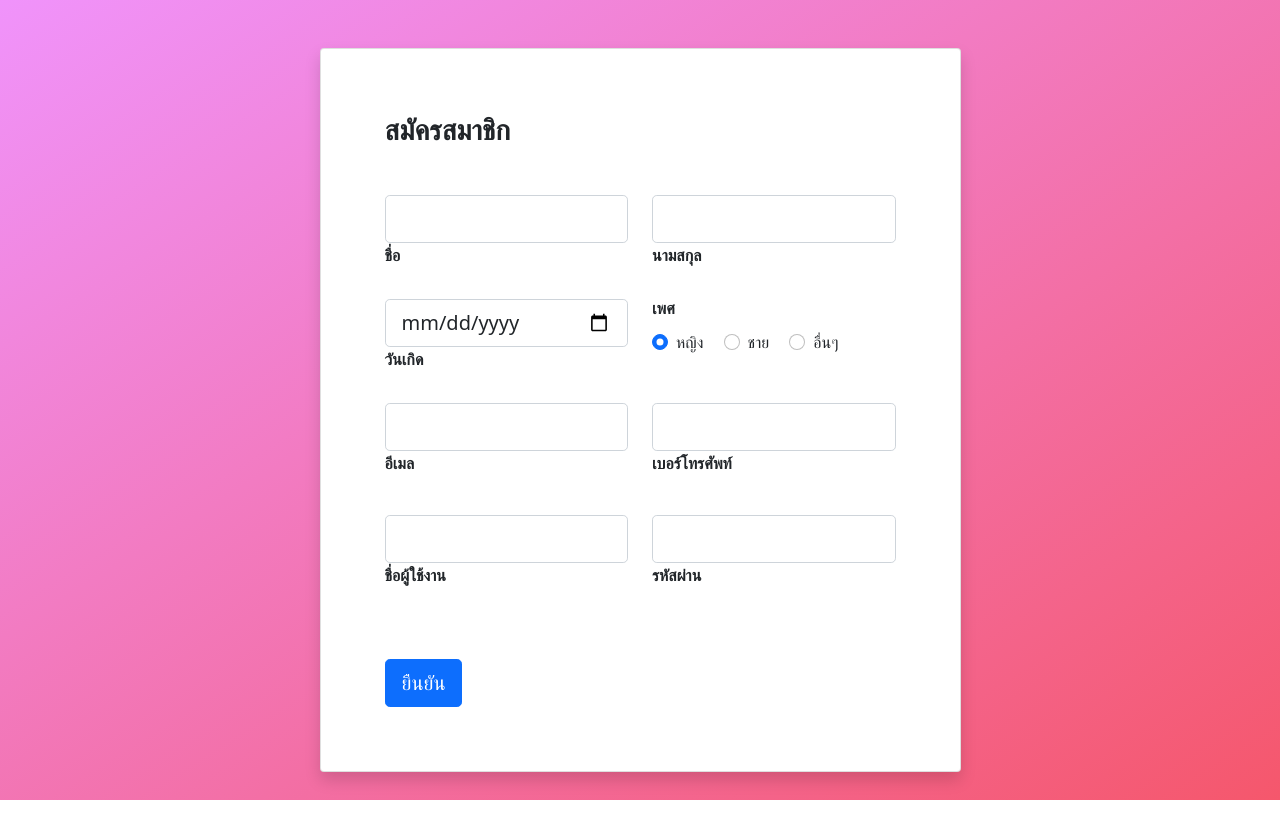
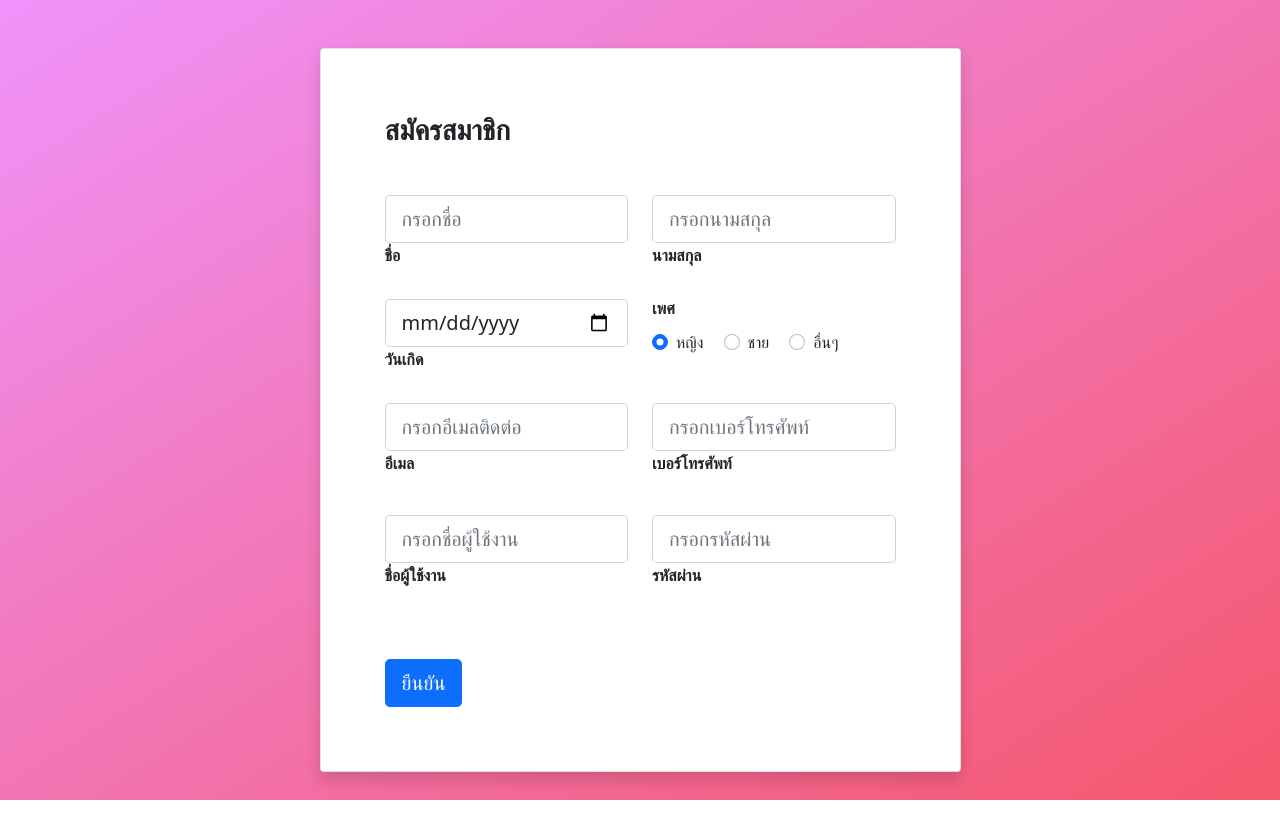
Before and after one commit to danusonn/project-fit, a PHP site: page /register.php in a window 1280 px wide. Run offline with PHP 8.4, Linux system fonts and the light colour scheme.

Commit message:
edit register

```diff
--- a/register.php
+++ b/register.php
@@ -24,13 +24,13 @@
                                 <div class="row">
                                     <div class="col-md-6 mb-4">
                                         <div class="form-outline">
-                                            <input type="text" id="firstName" class="form-control form-control-lg" />
+                                            <input type="text" id="firstName" class="form-control form-control-lg" placeholder="กรอกชื่อ">
                                             <label class="form-label" for="firstName"><b>ชื่อ</b></label>
                                         </div>
                                     </div>
                                     <div class="col-md-6 mb-4">
                                         <div class="form-outline">
-                                            <input type="text" id="lastName" class="form-control form-control-lg" />
+                                            <input type="text" id="lastName" class="form-control form-control-lg" placeholder="กรอกนามสกุล">
                                             <label class="form-label" for="lastName"><b>นามสกุล</b></label>
                                         </div>
                                     </div>
@@ -65,13 +65,13 @@
                                     <div class="col-md-6 mb-4 pb-2">
                                         <div class="form-outline">
                                             <input type="email" id="emailAddress"
-                                                class="form-control form-control-lg" />
+                                                class="form-control form-control-lg" placeholder="กรอกอีเมลติดต่อ">
                                             <label class="form-label" for="emailAddress"><b>อีเมล</b></label>
                                         </div>
                                     </div>
                                     <div class="col-md-6 mb-4 pb-2">
                                         <div class="form-outline">
-                                            <input type="tel" id="phoneNumber" class="form-control form-control-lg" />
+                                            <input type="tel" id="phoneNumber" class="form-control form-control-lg" placeholder="กรอกเบอร์โทรศัพท์">
                                             <label class="form-label" for="phoneNumber"><b>เบอร์โทรศัพท์</b></label>
                                         </div>
                                     </div>
@@ -80,13 +80,13 @@
                                 <div class="col-md-6 mb-4 pb-2">
                                         <div class="form-outline">
                                             <input type="text" id="username"
-                                                class="form-control form-control-lg" />
+                                                class="form-control form-control-lg" placeholder="กรอกชื่อผู้ใช้งาน">
                                             <label class="form-label" for="username"><b>ชื่อผู้ใช้งาน</b></label>
                                         </div>
                                     </div>
                                     <div class="col-md-6 mb-4 pb-2">
                                         <div class="form-outline">
-                                            <input type="password" id="password" class="form-control form-control-lg" />
+                                            <input type="password" id="password" class="form-control form-control-lg" placeholder="กรอกรหัสผ่าน">
                                             <label class="form-label" for="password"><b>รหัสผ่าน</b></label>
                                         </div>
                                     </div>
```
